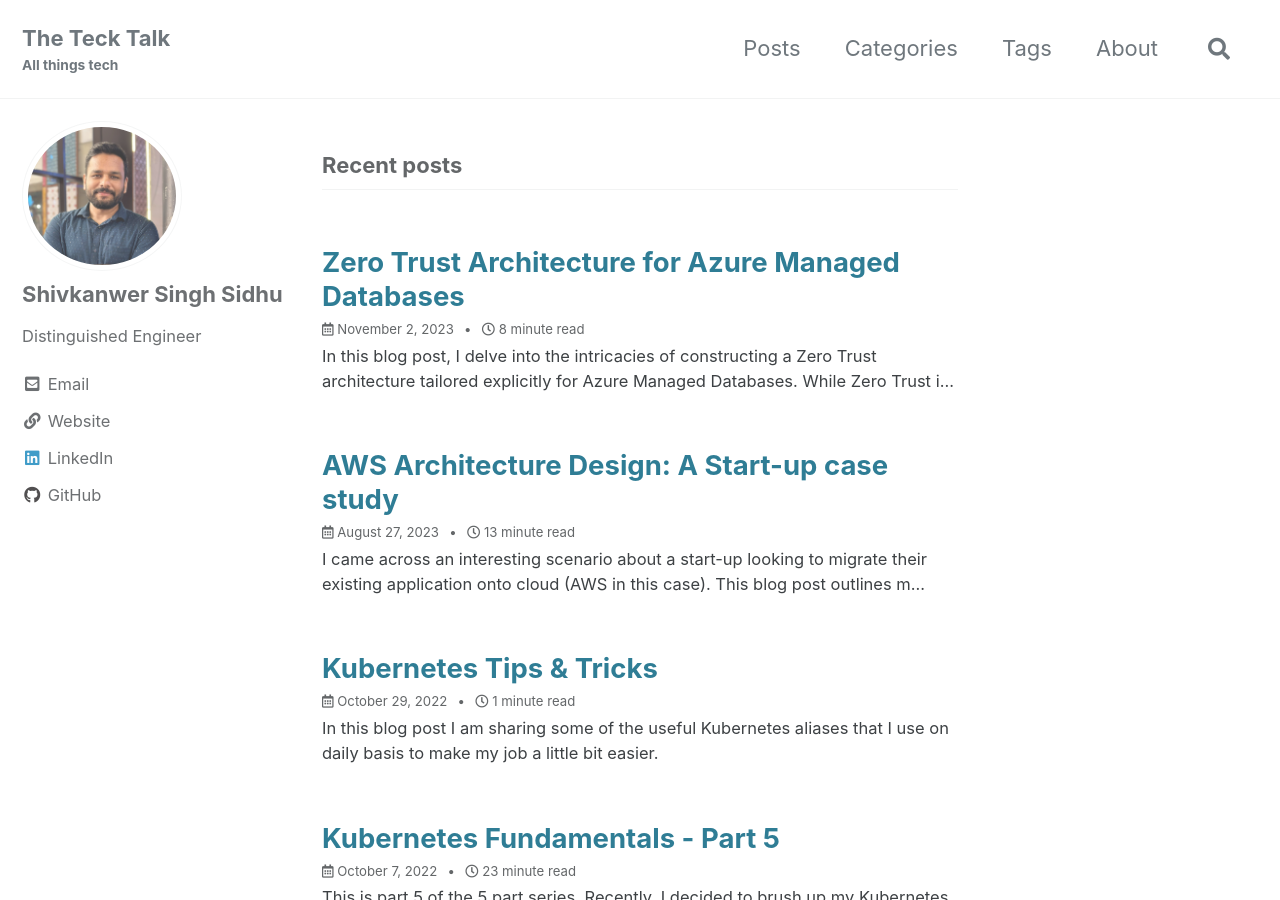
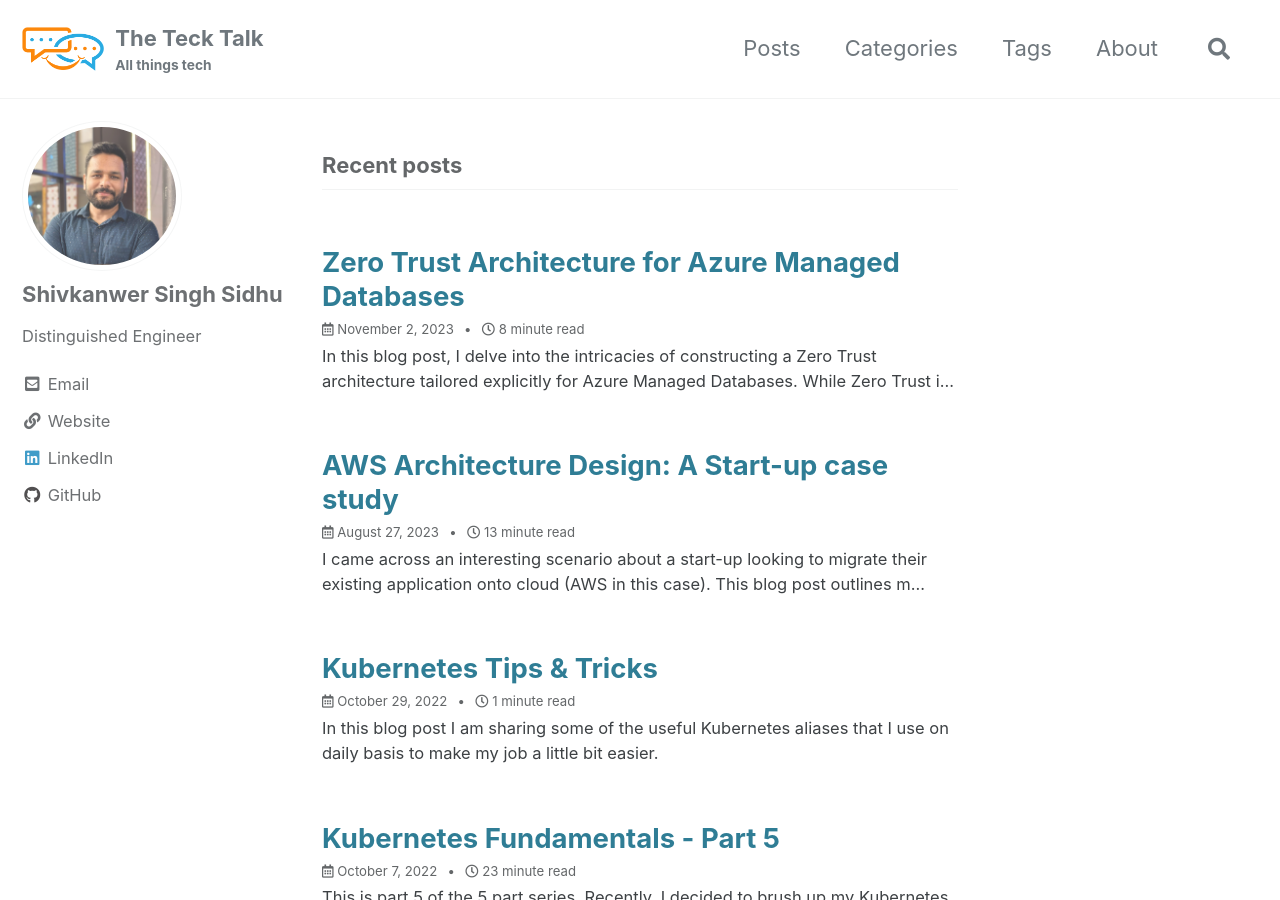
Before and after one commit to shivkanwer/shivkanwer.github.io, a Jekyll site: the page built from index.html, in a window 1280 px wide and 900 px high. Built offline with Jekyll 4.4.1, drawn with Linux system fonts in a browser that asks for light colours; cached includes are drawn as plain includes; the list of posts is cut into pages by our own code.

Commit message:
feat: Add comprehensive favicon support
- Add favicon files generated from realfavicongenerator.net
- Configure favicon links in head/custom.html with multiple sizes
- Update site.webmanifest with correct site name and icon paths
- Support for Apple touch icons, PWA manifest, and all browser types
- Favicon will now appear in browser tabs and bookmarks

```diff
--- a/_config.yml
+++ b/_config.yml
@@ -25,7 +25,7 @@
 baseurl: # the subpath of your site, e.g. "/blog"
 repository: "shivkanwer/shivkanwer.github.io"
 teaser: # path of fallback teaser image, e.g. "/assets/images/500x300.png"
-logo: # "/assets/images/bio-photo.jpg"
+logo: "/assets/images/logo.png"
 masthead_title: # overrides the website title displayed in the masthead, use " " for no title
 # breadcrumbs            : false # true, false (default)
 words_per_minute: 200
--- a/_includes/head/custom.html
+++ b/_includes/head/custom.html
@@ -1,5 +1,11 @@
 <!-- start custom head snippets -->
 
-<!-- insert favicons. use https://realfavicongenerator.net/ -->
+<!-- Favicons - Generated by https://realfavicongenerator.net/ -->
+<link rel="apple-touch-icon" sizes="180x180" href="/favicon/apple-touch-icon.png">
+<link rel="icon" type="image/png" sizes="96x96" href="/favicon/favicon-96x96.png">
+<link rel="icon" type="image/svg+xml" href="/favicon/favicon.svg">
+<link rel="icon" type="image/x-icon" href="/favicon/favicon.ico">
+<link rel="manifest" href="/favicon/site.webmanifest">
+<meta name="theme-color" content="#ffffff">
 
 <!-- end custom head snippets -->
```
Also changed, not shown: assets/images/logo.png (added), favicon/apple-touch-icon.png (added), favicon/favicon-96x96.png (added), favicon/favicon.ico (added), favicon/favicon.svg (added), favicon/site.webmanifest (added), favicon/web-app-manifest-192x192.png (added), favicon/web-app-manifest-512x512.png (added).
